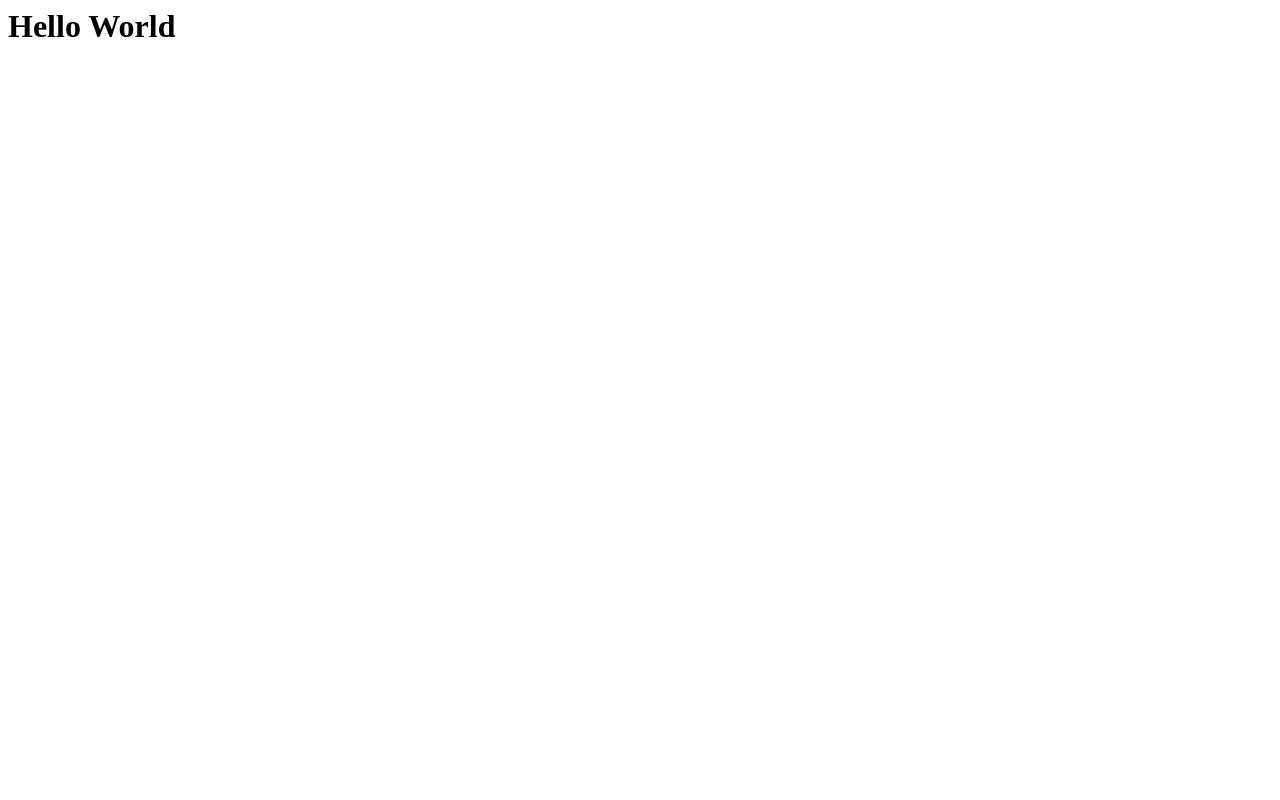
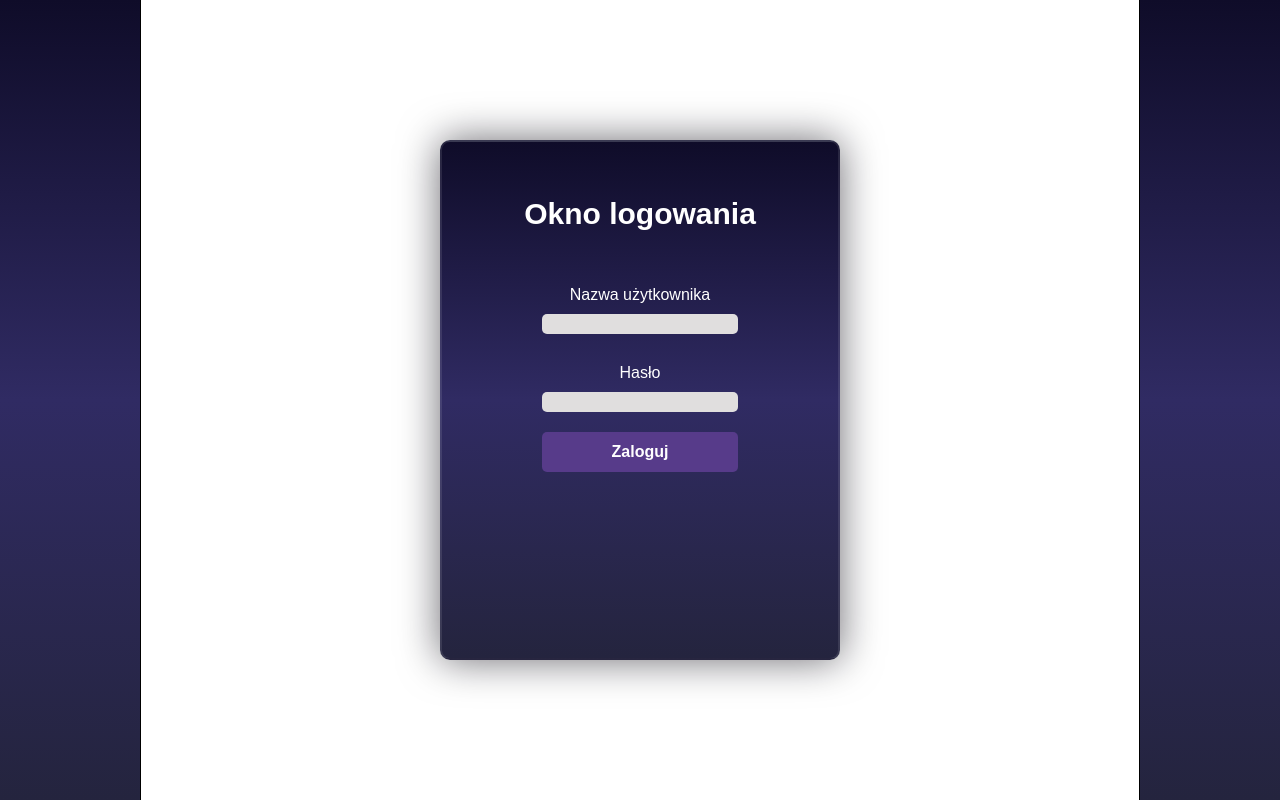
Before and after one commit to KamilVogel/Komunikator-IO2022, a plain HTML site: page index.html in a window 1280 px wide. Drawn offline with Linux system fonts and the light colour scheme.

Commit message:
Add files via upload
strona logowania/ front-end początek

```diff
--- a/index.html
+++ b/index.html
@@ -1,7 +1,32 @@
-<html>
+<!DOCTYPE html>
+<html lang="en">
+<head>
+    <meta charset="UTF-8">
+    <meta http-equiv="X-UA-Compatible" content="IE=edge">
+    <meta name="viewport" content="width=device-width, initial-scale=1.0">
+    <title>Komunikator internetowy z whiteboard - Projekt na studia</title>
+    <link rel="stylesheet" type="text/css" href="style.css">
+    <link href="https://fonts.googleapis.com/css2?family=Poppins:wght@300;500;600&display=swap" rel="stylesheet">
+</head>
 <body>
+    <div class="app">
+        <div class="page join-screen active">
+            <div class="form">
+                <h2>Okno logowania</h2>
+                <div class="form-input">
+                    <label>Nazwa użytkownika</label>
+                    <input type="text" name="username" id="username" required="">
+                    <label>Hasło</label>
+                    <input type="password" name="password" id="password" required="">
+                </div>
+                <div class="form-input">
+                    <button id="join-user">Zaloguj</button>
+                </div>
+            </div>
+        </div>
+        <div class="page chat-screen">
 
-<h1>Hello World</h1>
-
+        </div>
+    </div>
 </body>
 </html>
--- /dev/null
+++ b/style.css
@@ -0,0 +1,105 @@
+* {
+    margin: 0px;
+    padding: 0px;
+    box-sizing: border-box;
+}
+
+body {
+    height: 100vh;
+    display: flex;
+    justify-content: center;
+    background: linear-gradient(to bottom, #0f0c29, #302b63, #24243e)
+}
+.app {
+    position: fixed;
+    width: 100%;
+    height: 100%;
+    max-width: 1000px;
+    background-color: white;
+    border-left: 1px solid black;
+    border-right: 1px solid black;
+}
+
+.app > .page {
+    display: none;
+}
+
+.app > .page.active {
+    display: block;
+    width: 100%;
+    height: 100%;
+    font-family: 'Jost', sans-serif;
+    text-align: center;
+}
+
+.page .form {
+    height: 520px;
+    width: 400px;
+    position: absolute;
+    transform: translate(-50%,-50%);
+    top: 50%;
+    left: 50%;
+    border-radius: 10px;
+    background: linear-gradient(to bottom, #0f0c29, #302b63, #24243e);
+    color:white;
+    border: 2px solid rgba(255,255,255,0.1);
+    box-shadow: 0 0 40px rgba(8,7,16,0.6);
+    padding: 50px 35px;
+}
+
+.page .form-input {
+    width: 100%;
+    margin: 20px 0px;
+}
+
+.page h2{
+    margin-bottom: 20px;
+    font-size: 30px;
+    color: white;
+    padding: 5px 0px;
+    display: inline-block;
+}
+
+.page .form-input label{
+    display: block;
+    margin-bottom: 5px;
+    margin-top: 30px;
+    font-size: 16px;
+    font-weight: 300;
+    text-align: center;
+}
+
+.page .form-input input {
+    width: 60%;
+	height: 20px;
+	background: #e0dede;
+	justify-content: center;
+	display: flex;
+	margin: 10px auto;
+	padding: 10px;
+	border: none;
+	outline: none;
+	border-radius: 5px;
+}
+
+.page .form-input button {
+    width: 60%;
+	height: 40px;
+	margin: 10px auto;
+	justify-content: center;
+	display: block;
+	color: #fff;
+	background: #573b8a;
+	font-size: 1em;
+	font-weight: bold;
+	margin-top: 20px;
+	outline: none;
+	border: none;
+	border-radius: 5px;
+	transition: .2s ease-in;
+	cursor: pointer;
+}
+
+.page .form-input button:hover {
+    background: #6d44b8;
+}
```
